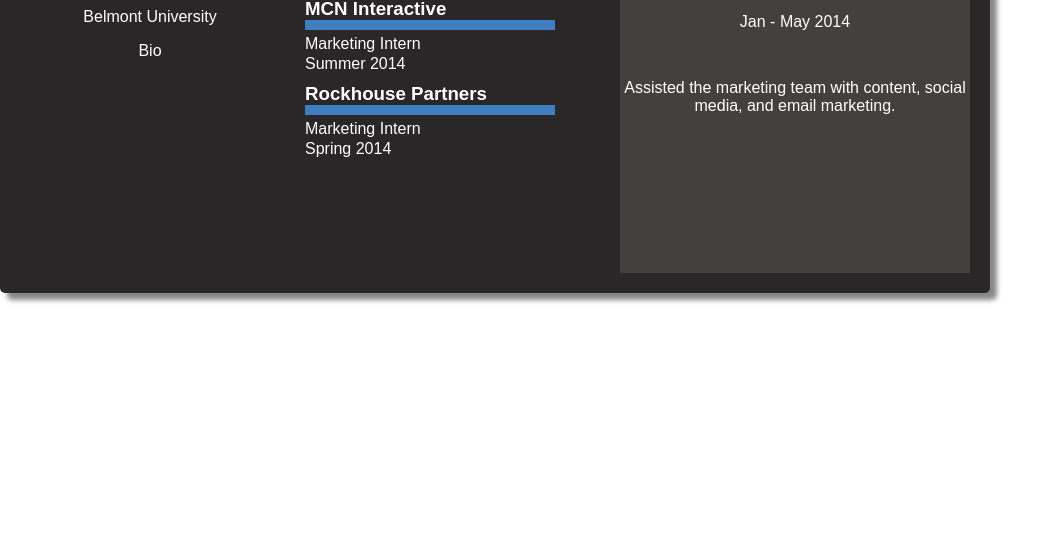
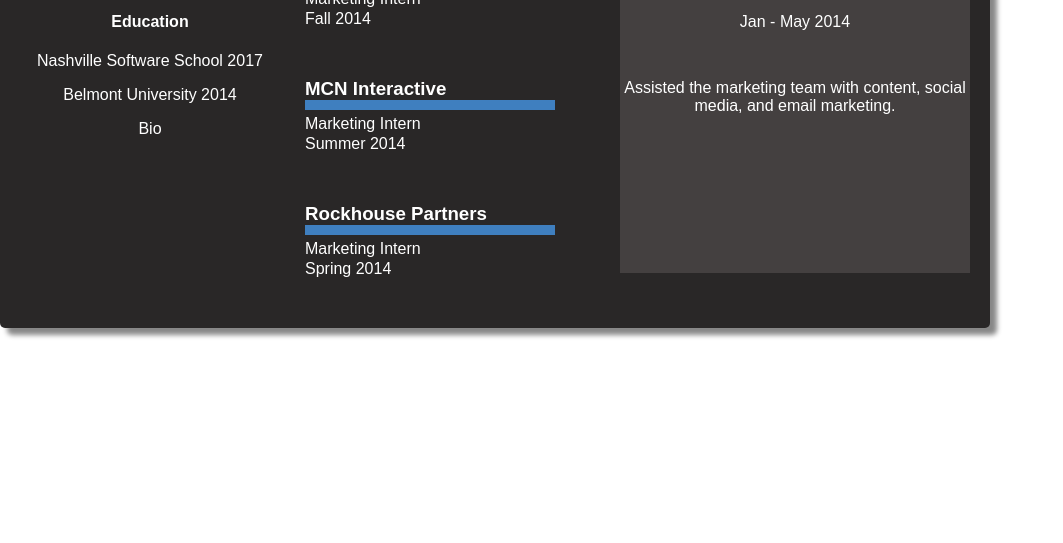
Before and after one commit to webbdm/React-BioCards, a React app: page / in a window 1280 px wide. Shown: the part 257-800 px from the top of the page, without its empty margins (0-1063 px from the left). Built offline with nearby package versions, Linux system fonts and the light colour scheme.

Commit message:
changed margins of each component

```diff
--- a/src/Camp.css
+++ b/src/Camp.css
@@ -61,7 +61,7 @@
 }
 
 .jobLine {
-  margin: 10px 0px;
+  margin: 10px 0px 50px 0px;
 }
 
 .jobLine h3 {
--- a/src/Profile.js
+++ b/src/Profile.js
@@ -57,7 +57,9 @@
         <h2>Geoff Webb</h2>
         <img src="https://media.licdn.com/media/p/2/005/02a/1c1/0e167c8.jpg" alt="Geoff"/>
         <h3>Web Developer</h3>
-        <p>Belmont University</p>
+        <h4>Education</h4>
+        <p>Nashville Software School 2017</p>
+        <p>Belmont University 2014</p>
         <p>Bio</p>
       </div>
     );
```
